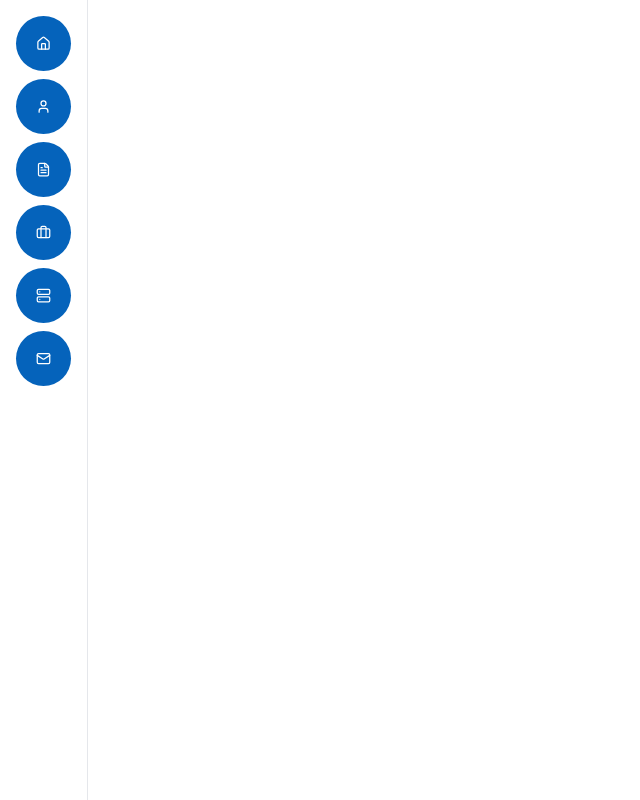
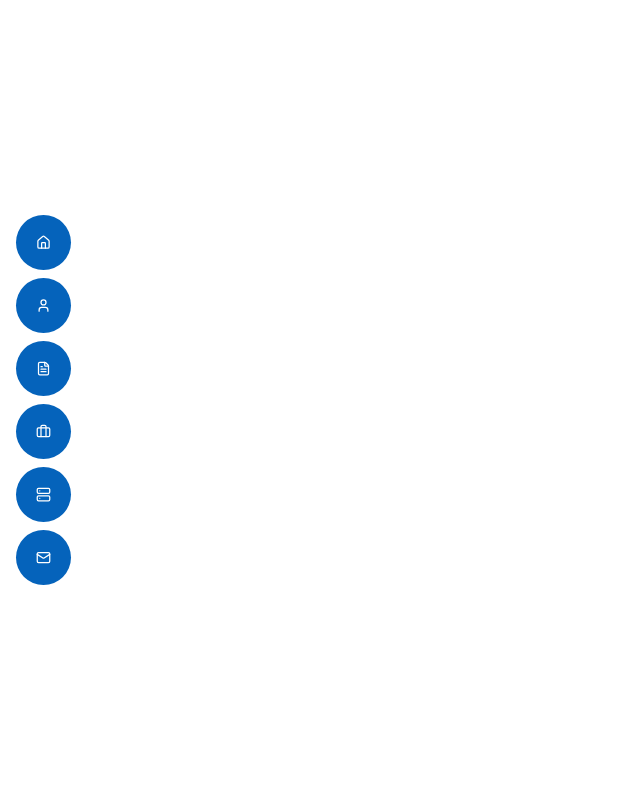
Before and after one commit to omkarpatil2906/my-portfolio, a React (Vite) app: page / in a window 1280 px wide. Shown: the whole page, without its empty margins (0-640 px from the left). Built offline with nearby package versions, Linux system fonts and the light colour scheme.

Commit message:
Changes in navbar

```diff
--- a/src/components/Navbar.jsx
+++ b/src/components/Navbar.jsx
@@ -33,10 +33,10 @@ function Navbar() {
             <motion.nav
                 initial={{ x: -300 }}
                 animate={{ x: open || window.innerWidth >= 1024 ? 0 : -300 }}
-                className="fixed top-0 left-0 h-full bg-white border-r border-gray-200 z-40 p-4  shadow-lg lg:shadow-none"
+                className="fixed top-0 left-0 h-full bg-white  border-gray-200 z-40 p-4  shadow-lg lg:shadow-none"
 
             >
-                <div className="flex flex-col  gap-2">
+                <div className="flex flex-col  justify-center h-full gap-2">
                     {navItems.map((item) => (
                         <motion.button
                             key={item.id}
```
